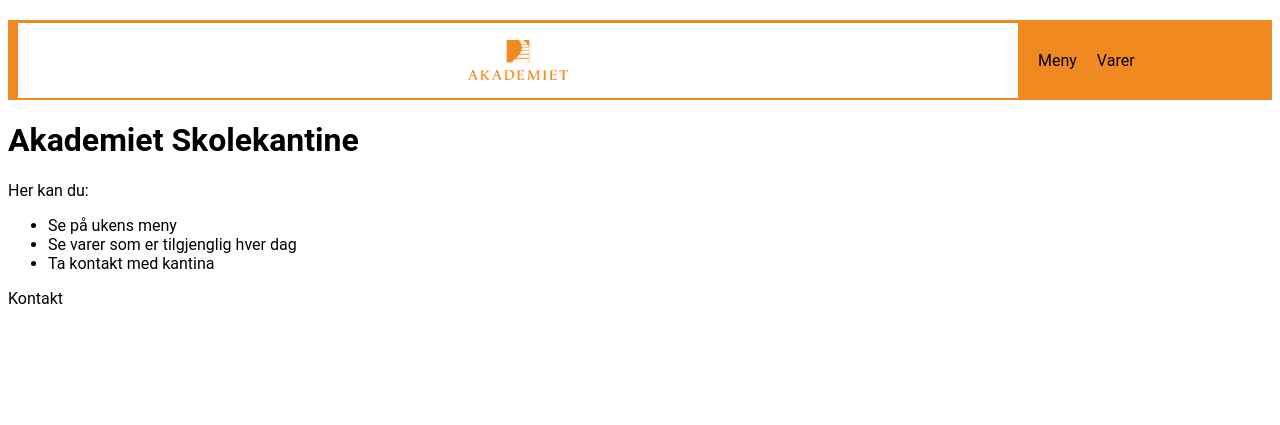
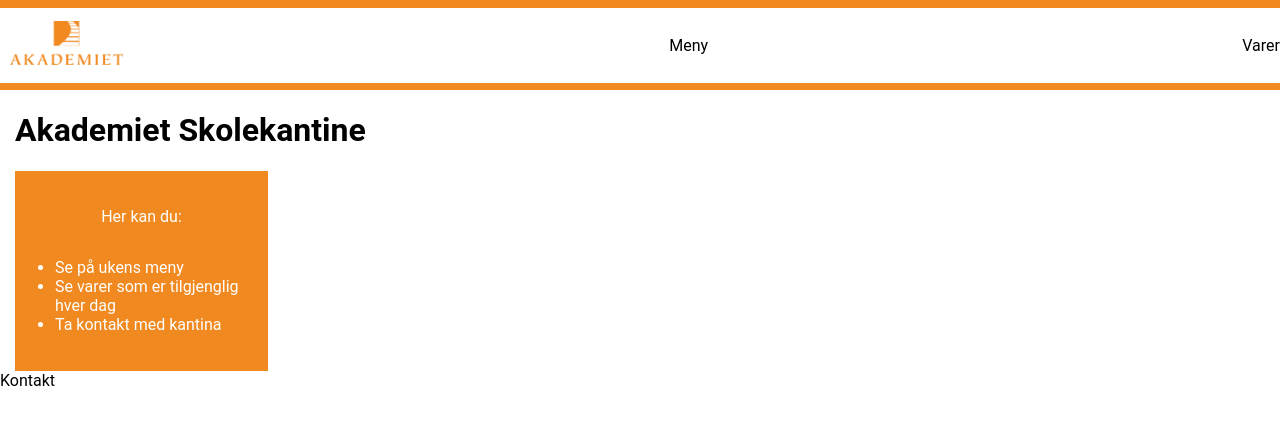
Before and after one commit to AgentVolby/kantine, a Flask app: page / in a window 1280 px wide. Shown: the top 425 px of the page. Run offline with Flask 3, Linux system fonts and the light colour scheme.

Commit message:
Endra på css mer og begynte å legge på varer.html

```diff
--- a/data.py
+++ b/data.py
@@ -5,14 +5,14 @@ kontakter = {
 
 bakevarer = [
     {
-        "navn": "baguette",
+        "navn": "Baguette",
         "id": 0,
         "pris": 45,
         "img": "baguette.png",
         "tilgjengelig": False
     },
     {
-        "navn": "bolle",
+        "navn": "Bolle",
         "id": 1,
         "pris": 25,
         "img": "bolle.png",
@@ -22,14 +22,14 @@ bakevarer = [
 
 drikker = [
     {
-        "navn": "cola",
+        "navn": "Cola",
         "id": 0,
         "pris": 20,
         "img": "cola.png",
         "tilgjengelig": True
     },
     {
-        "navn": "pepsi",
+        "navn": "Pepsi",
         "id": 1,
         "pris": 20,
         "img": "pepsi.png",
--- a/static/style.css
+++ b/static/style.css
@@ -1,6 +1,11 @@
+html, body {
+    margin: 0;
+    padding: 0;
+    width: 100%;
+}
+
 #logo {
-    width: 10%;
-    max-width: 10%;
+    max-width: 90%;
     height: auto;
 }
 
@@ -8,6 +13,7 @@
     display: flex;
     flex-wrap: wrap;
     margin-top: 10px;
+    margin-left: 20px;
 }
 
 .vare {
@@ -28,12 +34,14 @@
 .topbar {
     background-color: #f08920;
     width: 100%;
-    max-width: 100%;
-    height: 80px;
+    height: 90px;
     display: flex;
     align-items: center;
     justify-content: flex-start;
-    margin: 20px auto;
+}
+.undertopbar {
+    background-color: white;
+    width: 100%;
 }
 
 .topbaritems {
@@ -46,6 +54,7 @@
 .imgframe {
     background-color: white;
     height: 75px;
+    width: 125px;
     margin-left: 10px;
     display: flex;
     align-items: center;
@@ -56,6 +65,12 @@
 
 .text {
     font-family: roboto, sans-serif;
+    color: black;
+}
+
+.text2 {
+    font-family: roboto, sans-serif;
+    color: white;
 }
 
 .textlink {
@@ -63,3 +78,40 @@
     color: black;
     text-decoration: none;
 }
+
+.textlink:hover {
+    color: #f08920;
+}
+
+.left {
+    margin-left: 15px;
+}
+
+.textbox {
+    background-color: #f08920;
+    width: 20%;
+    height: 200px;
+    display: flex;
+    align-items: center;
+    justify-content: center;
+    flex-direction: column;
+}
+
+.extrabox {
+    border-color: black;
+    border-style: solid;
+    border-width: 1px;
+    width: 100%;
+    height: 100%;
+}
+
+.side-by-side {
+    display: flex;
+    align-items: center;
+    width: 100%;
+    gap: 5px;
+}
+
+.selectbar {
+    width: 30%;
+}
--- a/templates/base.html
+++ b/templates/base.html
@@ -8,12 +8,16 @@
 </head>
 <body>
     <nav class="topbar">
-        <div class="topbaritems">
-            <div class="imgframe">
-                <img id="logo" src="{{ url_for ('static', filename='akademiet.png') }}" alt="akademietlogo">
+        <div class="undertopbar">
+            <div class="topbaritems">
+                <div class="imgframe">
+                    <a href="https://www.akademiet.no">
+                        <img id="logo" src="{{ url_for ('static', filename='akademiet.png') }}" alt="akademietlogo">
+                    </a>
+                </div>
+                <a class="textlink" href="/meny">Meny</a>
+                <a class="textlink" href="/varer">Varer</a>
             </div>
-            <a class="textlink" href="/meny">Meny</a>
-            <a class="textlink" href="/varer">Varer</a>
         </div>
     </nav>
     {% block content %}{% endblock %}
--- a/templates/index.html
+++ b/templates/index.html
@@ -3,11 +3,15 @@
 {% block title %}Hjemside{% endblock %}
 
 {% block content %}
-    <h1 class="text">Akademiet Skolekantine</h1>
-    <p class="text">Her kan du:</p>
-    <ul>
-        <li class="text">Se på ukens meny</li>
-        <li class="text">Se varer som er tilgjenglig hver dag</li>
-        <li class="text">Ta kontakt med kantina</li>
-    </ul>
+    <div class="left">
+        <h1 class="text">Akademiet Skolekantine</h1>
+        <div class="textbox">
+            <p class="text2">Her kan du:</p>
+            <ul>
+                <li class="text2">Se på ukens meny</li>
+                <li class="text2">Se varer som er tilgjenglig hver dag</li>
+                <li class="text2">Ta kontakt med kantina</li>
+            </ul>
+        </div>
+    </div>
 {% endblock %}
```
Also changed, not shown: templates/varer.html (+9 -1 lines).
